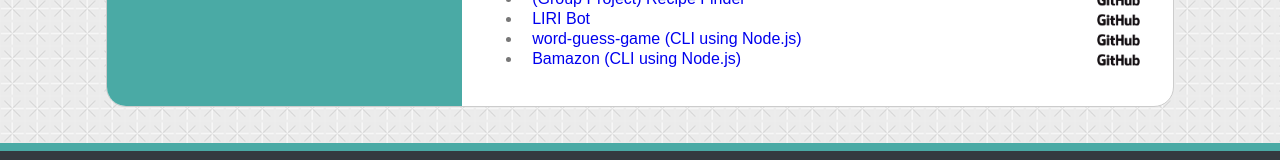
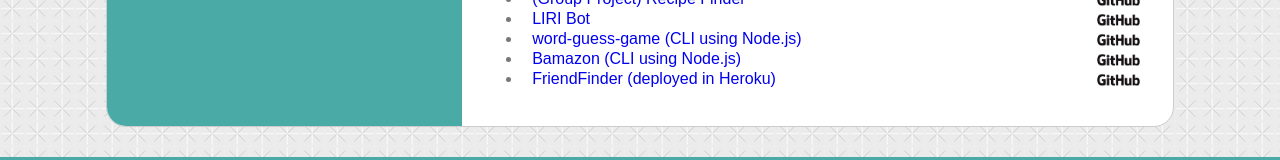
Before and after one commit to koufongso/portfolio, a plain HTML site: page index.html in a window 1280 px wide. Shown: the part 579-739 px from the top of the page. Drawn offline with Linux system fonts and the light colour scheme.

Commit message:
added FriendFinder project

```diff
--- a/index.html
+++ b/index.html
@@ -120,6 +120,11 @@
                                     <a href="https://github.com/koufongso/Bamazon" target="_blank"><img
                                             class="link-project" src="assets/images/GitHub_Logo.png"></a></li>
 
+                                <li class="clearfix"><a href="https://frinder-hw-382020.herokuapp.com/"
+                                        target="_blank">FriendFinder (deployed in Heroku)</a>
+                                    <a href="https://github.com/koufongso/FriendFinder" target="_blank"><img
+                                            class="link-project" src="assets/images/GitHub_Logo.png"></a></li>
+
                             </ul>
                         </div>
                     </section>
```
